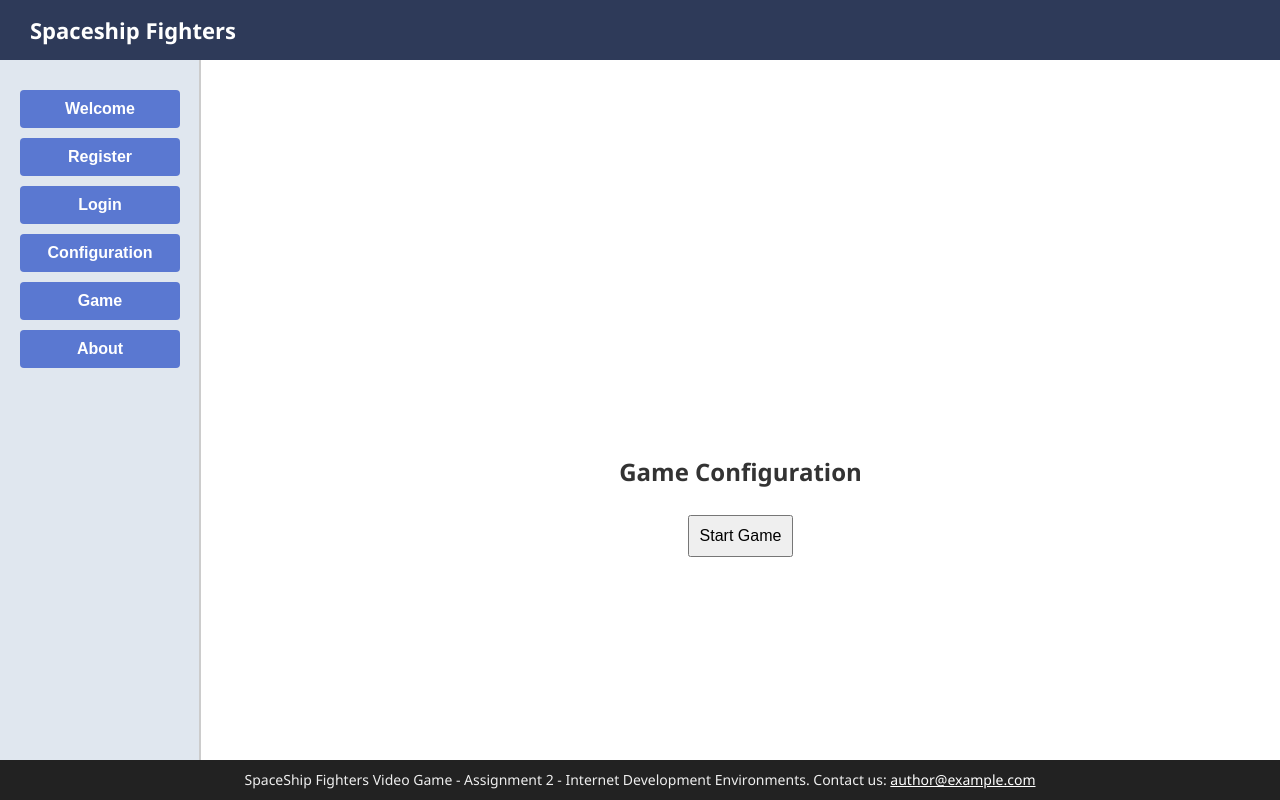
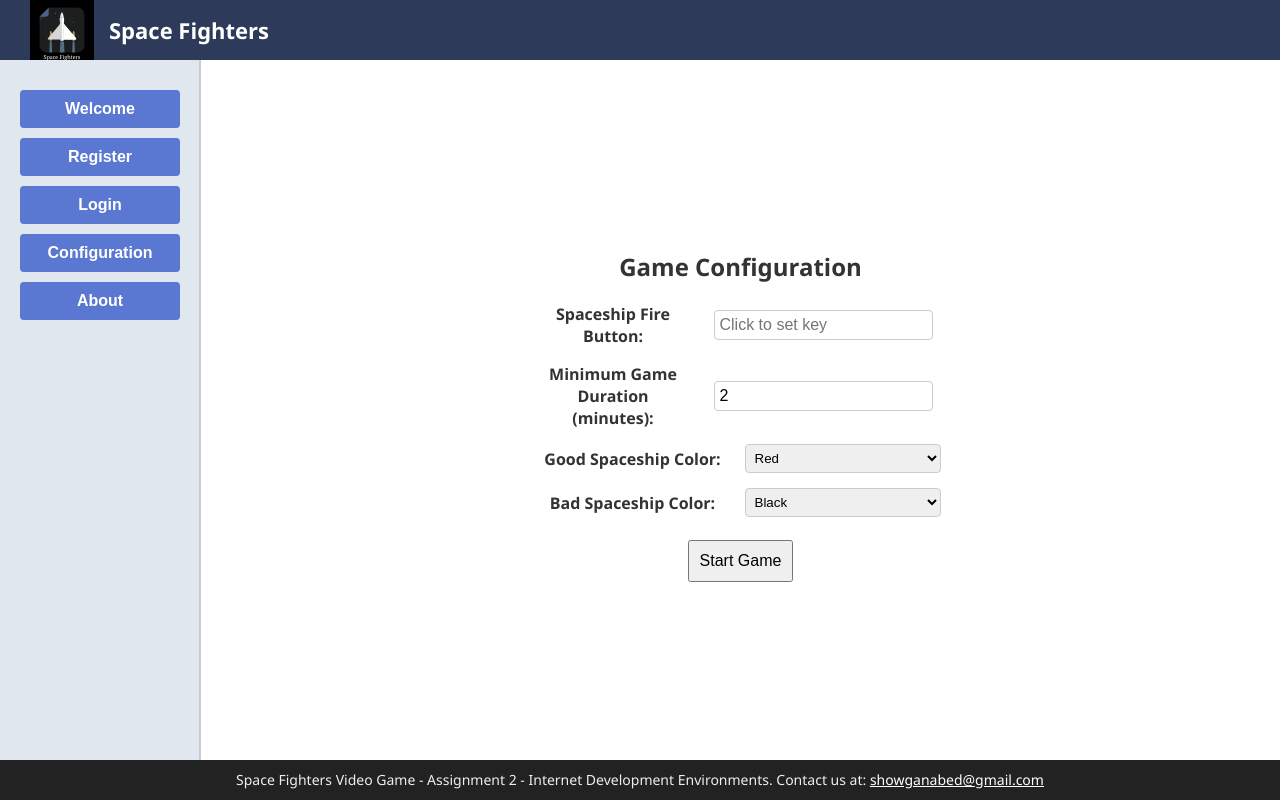
Before and after one commit to WED-2023/212112106_209507763_assignment2, a plain HTML site: page index.html in a window 1280 px wide. Both pictures are taken after a click on the button "Configuration". Drawn offline with Linux system fonts and the light colour scheme.

Commit message:
adding images and config

```diff
--- a/index.html
+++ b/index.html
@@ -79,8 +79,18 @@
   padding: 0 30px;
   font-size: 22px;
   font-weight: bold;
+  gap: 15px; /* spacing between logo and title */
+  }
+  .header-logo {
+  height: 64px;
+  width: 64px;
 }
     /* Header */
+    .welcome-logo {
+  width: 400px;
+  height: 400px;
+  margin: 20px 0;
+}
 
   /* Footer */
   footer {
@@ -121,10 +131,14 @@
     main {
       grid-area: content;
       padding: 20px;
+      display: flex;
+      flex-direction: column;
       background-color: white;
       border-left: 1px solid #ccc;
       overflow-y: auto;
+      justify-content: flex-start;
     }
+
 
     footer {
       grid-area: footer;
@@ -137,6 +151,7 @@
 
     .page {
       display: none;
+      margin-top: 0;
     }
 
     .page_active {
@@ -202,7 +217,36 @@
 
     .center {
       text-align: center;
+
     }
+
+    /* Config Page  */
+
+      .config-option {
+      margin: 15px 0;
+      display: flex;
+      align-items: center;
+      justify-content: space-between;
+      gap: 20px;
+      max-width: 400px;
+      margin-inline: auto;
+    }
+
+    .config-option label {
+      font-weight: bold;
+      flex: 1;
+    }
+
+    .config-option input[type="text"],
+    .config-option input[type="number"],
+    .config-option select {
+      flex: 1;
+      padding: 5px;
+      border-radius: 4px;
+      border: 1px solid #ccc;
+    }
+
+    /* Config Page  */
   </style>
   <script src="cannon.js"></script>
 </head>
@@ -210,16 +254,16 @@
 
 
   <header>
-      Spaceship Fighters
+    <img src="images/icons8-spaceship-64.png" alt="Spaceship Logo" class="header-logo">
+    <span>Space Fighters</span>
   </header>
-
     <!-- Menu / Sidebar -->
     <nav>
       <button onclick="showPage('welcome')">Welcome</button>
       <button onclick="showPage('register')">Register</button>
       <button onclick="showPage('login')">Login</button>
       <button onclick="showPage('config')">Configuration</button>
-      <button onclick="showPage('game')">Game</button>
+      <!-- <button onclick="showPage('game')">Game</button> -->
       <button onclick="showAbout()">About</button>
     </nav>
 
@@ -240,8 +284,8 @@
   <!-- Welcome Page -->
   <section id="welcome" class="page active">
     <div class="center">
-      <h1>Spaceship Fighters</h1>
-      <p>Game logo here</p>
+      <img src="images/icons8-spaceship-64.png" alt="Game Logo" class="welcome-logo">
+      <h1>Space Fighters</h1>
       <p>By Abed Showgan - 212112106, Michael Goldfrab - 209507763</p>
       <button onclick="showPage('login')">Login</button>
       <button onclick="showPage('register')">Register</button>
@@ -281,7 +325,45 @@
     <div class="center">
       <h2>Game Configuration</h2>
       <!-- Your settings here -->
-      <button onclick="showPage('game')">Start Game</button>
+    <!-- Fire Button Selection -->
+    <div class="config-option">
+      <label for="fireKey">Spaceship Fire Button:</label>
+      <input type="text" id="fireKey" maxlength="1" readonly placeholder="Click to set key" onclick="captureKey(this)">
+    </div>
+
+    <!-- Minimum Game Duration -->
+    <div class="config-option">
+      <label for="gameDuration">Minimum Game Duration (minutes):</label>
+      <input type="number" id="gameDuration" min="2" value="2">
+    </div>
+
+    <!-- Good Spaceship Color -->
+    <div class="config-option">
+      <label for="goodColor">Good Spaceship Color:</label>
+      <select id="goodColor">
+        <option value="red">Red</option>
+        <option value="blue">Blue</option>
+        <option value="green">Green</option>
+        <option value="yellow">Yellow</option>
+        <option value="white">White</option>
+      </select>
+    </div>
+
+    <!-- Bad Spaceship Color -->
+    <div class="config-option">
+      <label for="badColor">Bad Spaceship Color:</label>
+      <select id="badColor">
+        <option value="black">Black</option>
+        <option value="purple">Purple</option>
+        <option value="orange">Orange</option>
+        <option value="gray">Gray</option>
+        <option value="brown">Brown</option>
+      </select>
+    </div>
+
+      <!-- <button onclick="showPage('game')">Start Game</button> -->
+
+      <button onclick="startGame()">Start Game</button>
     </div>
   </section>
 
@@ -309,7 +391,7 @@
 
   <!-- Footer -->
   <footer>
-    SpaceShip Fighters Video Game - Assignment 2 - Internet Development Environments. Contact us: <a href="mailto:author@example.com" style="color: #fff;">author@example.com</a>
+    Space Fighters Video Game - Assignment 2 - Internet Development Environments. Contact us at: <a href="mailto:showganabed@gmail.com" style="color: #fff;">showganabed@gmail.com</a>
   </footer>
   <!-- Footer -->
 
@@ -458,6 +540,48 @@
   window.onload = () => {
     showPage('welcome');
   };
+
+
+
+  // Start Game Play
+  function captureKey(input) {
+  input.value = ''; // clear current value
+  input.placeholder = 'Press any key...';
+  const handler = (e) => {
+    input.value = e.key;
+    input.placeholder = '';
+    document.removeEventListener('keydown', handler);
+  };
+  document.addEventListener('keydown', handler);
+}
+
+function startGame() {
+  const fireKey = document.getElementById('fireKey').value;
+  const duration = parseInt(document.getElementById('gameDuration').value);
+  const goodColor = document.getElementById('goodColor').value;
+  const badColor = document.getElementById('badColor').value;
+
+  if (!fireKey) {
+    alert("Please set a fire button.");
+    return;
+  }
+
+  if (duration < 2) {
+    alert("Game duration must be at least 2 minutes.");
+    return;
+  }
+
+  // You can store these settings in global variables or localStorage
+  localStorage.setItem("fireKey", fireKey);
+  localStorage.setItem("gameDuration", duration);
+  localStorage.setItem("goodColor", goodColor);
+  localStorage.setItem("badColor", badColor);
+
+  // Proceed to Game
+  showPage('game');
+}
+  // Start Game Play
+
   </script>
 </body>
 </html>
```
Also changed, not shown: images/icons8-spaceship-64.png (added), 1 other file. Lines whose indentation alone changed are shown as unchanged.
